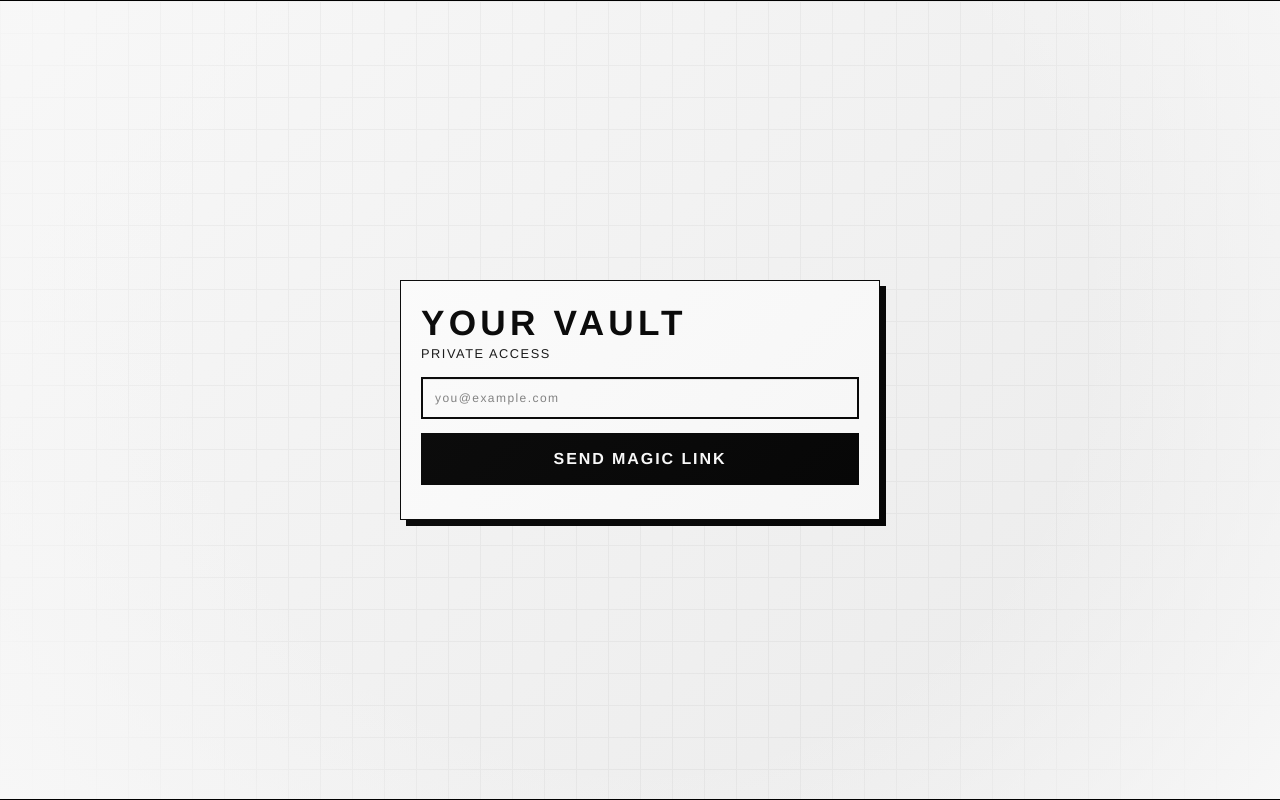
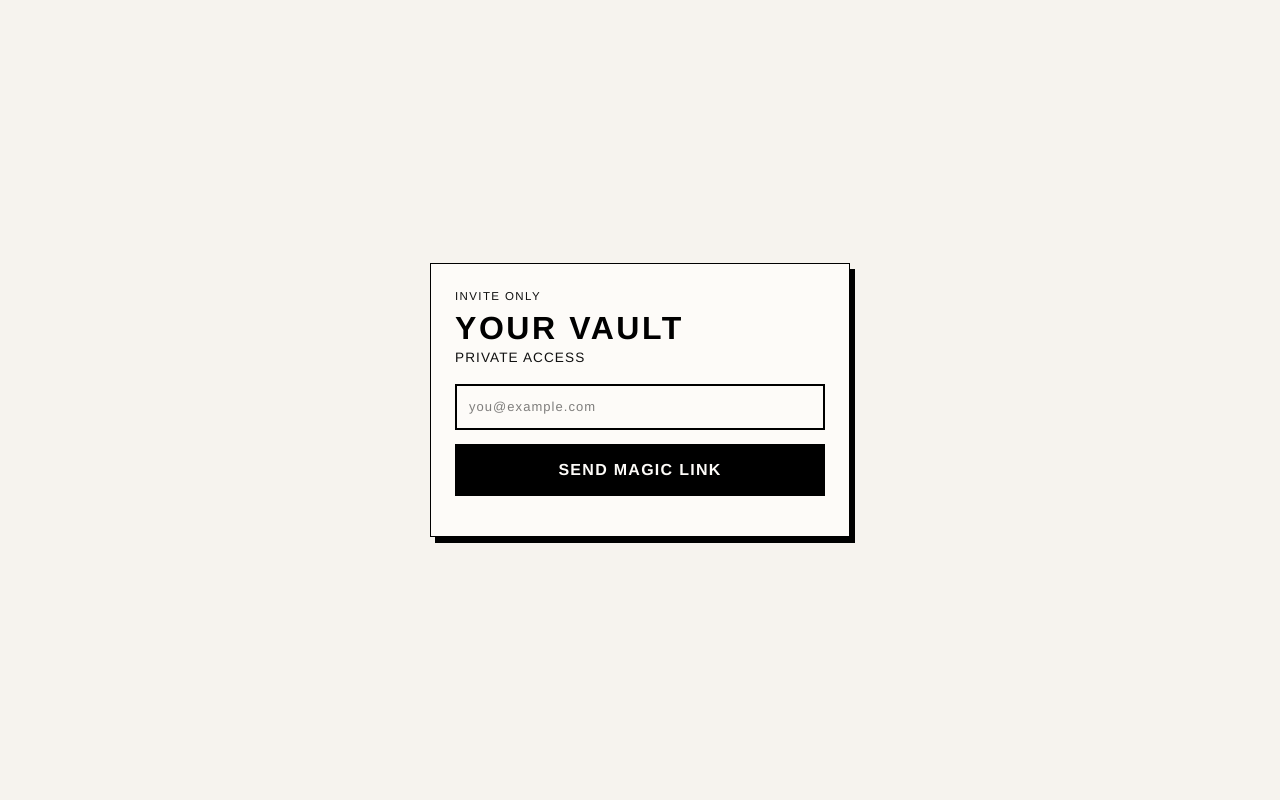
Before and after one commit to drebaglioni/VAULT, a Next.js app: page /login in a window 1280 px wide. Built offline with nearby package versions, Linux system fonts and the light colour scheme; no server answers.

Commit message:
Refine login typography and layout for minimalist look

```diff
--- a/app/login/page.module.css
+++ b/app/login/page.module.css
@@ -1,7 +1,7 @@
 :global(:root) {
   --accent: #2f5dff;
-  --surface: #ffffff;
-  --surface-soft: #f7f7f7;
+  --surface: #fdfbf8;
+  --surface-soft: #f6f3ee;
   --surface-line: #ededed;
   --ink: #000000;
   --ink-soft: #111111;
@@ -12,38 +12,20 @@
   display: grid;
   place-items: center;
   background-color: var(--surface-soft);
-  background-image:
-    linear-gradient(var(--surface-line) 1px, transparent 1px),
-    linear-gradient(90deg, var(--surface-line) 1px, transparent 1px);
-  background-size: 32px 32px;
   color: var(--ink);
   font-family: "Neue Haas Grotesk Display", "Helvetica Neue", Arial, sans-serif;
-  letter-spacing: 0.05em;
-  padding: 2rem;
-  border-top: 1px solid var(--ink);
-  border-bottom: 1px solid var(--ink);
-  position: relative;
-  overflow: hidden;
-}
-
-.shell::after {
-  content: "";
-  position: absolute;
-  inset: 0;
-  background:
-    radial-gradient(circle at 50% 40%, rgba(247, 247, 247, 0) 56%, var(--surface-soft) 100%),
-    linear-gradient(135deg, rgba(255, 255, 255, 0.08), rgba(0, 0, 0, 0.05));
-  pointer-events: none;
+  letter-spacing: 0.04em;
+  padding: 2.5rem 1.5rem;
 }
 
 .frame {
-  width: min(480px, 100%);
+  width: min(420px, 100%);
   background: var(--surface);
   border: 1px solid var(--ink);
-  box-shadow: 6px 6px 0 var(--ink);
-  padding: 24px 20px 20px;
+  box-shadow: 5px 6px 0 var(--ink);
+  padding: 24px;
   display: grid;
-  gap: 14px;
+  gap: 16px;
   text-align: left;
 }
 
@@ -53,11 +35,19 @@
   gap: 12px;
 }
 
+.eyebrow {
+  font-size: 0.72rem;
+  letter-spacing: 0.12em;
+  text-transform: uppercase;
+  color: var(--ink-soft);
+  margin-bottom: 6px;
+}
+
 .title {
   margin: 0;
-  font-size: 2.2rem;
-  font-weight: 900;
-  letter-spacing: 0.12em;
+  font-size: 2rem;
+  font-weight: 800;
+  letter-spacing: 0.08em;
   line-height: 1;
   text-transform: uppercase;
 }
@@ -65,8 +55,8 @@
 .subtitle {
   margin: 4px 0 0;
   color: var(--ink-soft);
-  font-size: 0.8rem;
-  letter-spacing: 0.12em;
+  font-size: 0.85rem;
+  letter-spacing: 0.08em;
   text-transform: uppercase;
 }
 
@@ -84,27 +74,26 @@
 
 .input {
   width: 100%;
-  padding: 10px 12px;
+  padding: 11px 12px;
   border: 2px solid var(--ink);
   background: var(--surface);
   color: var(--ink);
-  font-size: 12px;
-  letter-spacing: 0.06em;
+  font-size: 13px;
+  letter-spacing: 0.04em;
   border-radius: 0;
   outline: none;
-  box-shadow: inset 0 1px 0 rgba(0, 0, 0, 0.08);
+  box-shadow: none;
 }
 
 .input:focus {
   border-color: var(--accent);
   box-shadow:
-    inset 0 1px 0 rgba(0, 0, 0, 0.12),
     inset 0 -2px 0 var(--accent),
-    6px 6px 0 var(--ink);
+    4px 4px 0 var(--ink);
 }
 
 .input::placeholder {
-  letter-spacing: 0.12em;
+  letter-spacing: 0.08em;
 }
 
 .submit {
@@ -114,7 +103,7 @@
   background: var(--ink);
   color: var(--surface);
   font-weight: 800;
-  letter-spacing: 0.12em;
+  letter-spacing: 0.08em;
   cursor: pointer;
   border-radius: 0;
   transition: transform 90ms ease, box-shadow 90ms ease;
@@ -124,7 +113,7 @@
   background: var(--accent);
   color: #000;
   transform: translate(-1px, -1px);
-  box-shadow: 8px 8px 0 var(--ink);
+  box-shadow: 7px 7px 0 var(--ink);
 }
 
 .submit:disabled {
@@ -139,7 +128,7 @@
   display: grid;
   gap: 6px;
   font-size: 0.75rem;
-  letter-spacing: 0.08em;
+  letter-spacing: 0.06em;
   color: var(--ink-soft);
 }
 
--- a/app/login/page.tsx
+++ b/app/login/page.tsx
@@ -57,6 +57,7 @@ export default function LoginPage() {
       <div className={styles.frame}>
         <div className={styles.header}>
           <div>
+            <div className={styles.eyebrow}>Invite only</div>
             <h1 className={styles.title}>Your Vault</h1>
             <p className={styles.subtitle}>Private access</p>
           </div>
```
